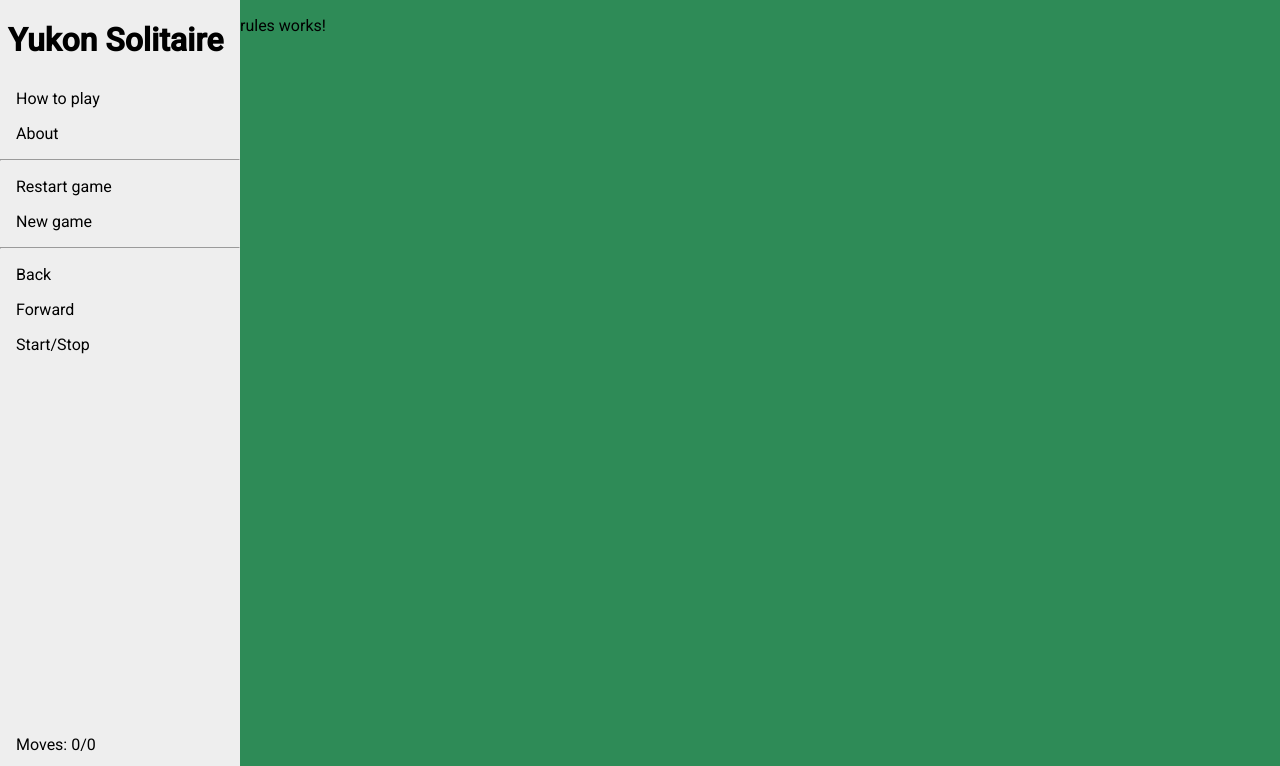
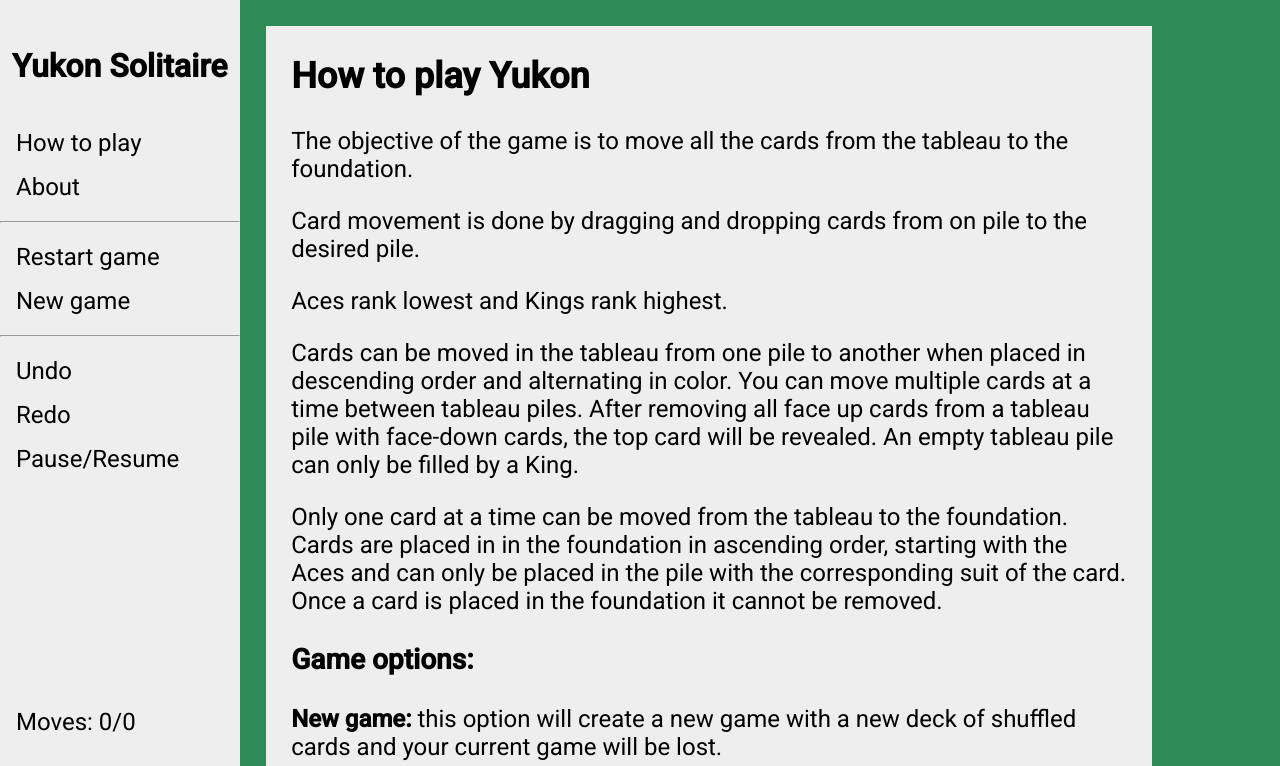
Before and after one commit to jabn1/YukonSolitaire, an Angular app: page /rules in a window 1280 px wide. Shown: the top 766 px of the page. Built offline with nearby package versions, Linux system fonts and the light colour scheme.

Commit message:
Added content to How to play and About pages, fixed an issue with the initial 00 time

```diff
--- a/src/app/about/about.component.css
+++ b/src/app/about/about.component.css
@@ -0,0 +1,14 @@
+.text {
+    background-color: #eeeeee;
+    font-size: 3vh;
+    font-family: Roboto, "Helvetica Neue", sans-serif;
+    justify-self: right;
+    position: absolute;
+    padding: 2%;
+    padding-top: 0;
+    margin: 2%;
+    margin-right: 10%;
+}
+p a {
+    text-decoration: none;
+}
--- a/src/app/about/about.component.html
+++ b/src/app/about/about.component.html
@@ -1 +1,15 @@
-<p>about works!</p>
+<div class="text">
+    <h2>About this aplication</h2>
+    <p>This application lets you play Yukon, a type of solitaire card game that
+        uses a standard deck of 52 French playing cards. This is an open source
+        project that was inspired by Pysol, an excellent desktop application for
+        playing solitaire card games. </p>
+
+    <p>
+        This application was developed using Angular 10 and Angular Material for the drag and drop features.
+    </p>
+
+    <p>
+        You can check out the source code in this <a href="https://github.com/jabn1/YukonSolitaire">GitHub repository</a>.
+    </p>
+</div>
--- a/src/app/menu/menu.component.css
+++ b/src/app/menu/menu.component.css
@@ -6,7 +6,7 @@
     justify-self: left;
     text-decoration: none;
     background-color: #eeeeee;
-    font-size: 2vh;
+    font-size: 3vh;
     font-family: Roboto, "Helvetica Neue", sans-serif;
 }
 ul {
--- a/src/app/menu/menu.component.html
+++ b/src/app/menu/menu.component.html
@@ -7,9 +7,9 @@
         <li><div (click)="this.tableService.restartGame()">Restart game</div></li>
         <li><div (click)="this.tableService.newGame()">New game</div></li>
         <hr>
-        <li><div (click)="this.tableService.goBack()">Back</div></li>
-        <li><div (click)="this.tableService.goForwards()">Forward</div></li>
-        <li><div (click)="this.tableService.startStop()">Start/Stop</div></li>
+        <li><div (click)="this.tableService.goBack()">Undo</div></li>
+        <li><div (click)="this.tableService.goForwards()">Redo</div></li>
+        <li><div (click)="this.tableService.startStop()">Pause/Resume</div></li>
 
 
         <div class="info">
--- a/src/app/rules/rules.component.css
+++ b/src/app/rules/rules.component.css
@@ -0,0 +1,11 @@
+.text {
+    background-color: #eeeeee;
+    font-size: 3vh;
+    font-family: Roboto, "Helvetica Neue", sans-serif;
+    justify-self: right;
+    position: absolute;
+    padding: 2%;
+    padding-top: 0;
+    margin: 2%;
+    margin-right: 10%;
+}
--- a/src/app/rules/rules.component.html
+++ b/src/app/rules/rules.component.html
@@ -1 +1,46 @@
-<p>rules works!</p>
+<div class="text">
+    <h2>How to play Yukon</h2>
+
+    <p>The objective of the game is to move all the cards from the tableau to the foundation.</p>
+
+    <p>Card movement is done by dragging and dropping cards from on pile to the desired pile.</p>
+
+    <p>Aces rank lowest and Kings rank highest.</p>
+
+    <p>Cards can be moved in the tableau from one pile to another when placed in descending order
+        and alternating in color. You can move multiple cards at a time between tableau piles.
+        After removing all face up cards from a tableau pile with face-down cards, the top card
+        will be revealed. An empty tableau pile can only be filled by a King.
+    </p>
+
+    <p>
+        Only one card at a time can be moved from the tableau to the foundation.
+        Cards are placed in in the foundation in ascending order, starting with the Aces and can
+        only be placed in the pile with the corresponding suit of the card. Once a card is placed in
+        the foundation it cannot be removed.
+    </p>
+    <h3>Game options:</h3>
+
+    <p><strong>New game:</strong>  this option will create a new game with a new deck of shuffled cards and your current game will be lost.
+    </p>
+
+    <p> Restart game: this option will position the cards as they were initially dealt in the tableau at the start of the game and your current progress will be lost. This will reset the move count and timer to zero.
+    </p>
+
+    <p> <strong>Undo:</strong>  this option will undo the last move you made.</p>
+
+    <p> <strong>Redo:</strong> this option will revert the last undo action you made.</p>
+
+    <p> <strong>Pause/Resume:</strong> this option will pause the game if it is running; pausing the game causes the timer to stop while the game is paused, and the foundation and tableau will be hidden.
+        <br>If the game is paused this option will resume the game; the cards will become visible and the timer will continue. While the game is paused the undo and redo buttons will have no effect.
+    </p>
+    <h3>Information:</h3>
+    <p> <strong>Moves:</strong>  this shows a counter that displays how many moves you have made in your current game. The first number is the moves in your current path and the second number is the total number of moves.
+        <br>Note: using the undo and redo buttons will count as a move in the total number of moves; but using undo and redo will subtract and add moves to the number of moves of your current path.
+    </p>
+
+    <p><strong>Time:</strong> this displays a timer showing the total elapsed time of your current game.</p>
+
+
+
+</div>
--- a/src/app/table.service.ts
+++ b/src/app/table.service.ts
@@ -105,9 +105,9 @@ export class TableService {
   }
 
   resetTimeCount():void{
-    this.currentTime.hours = '0';
-    this.currentTime.minutes = '0';
-    this.currentTime.seconds = '0';
+    this.currentTime.hours = '00';
+    this.currentTime.minutes = '00';
+    this.currentTime.seconds = '00';
 
     this.moveCount = 0;
     this.moveTotalCount = 0;
@@ -182,7 +182,7 @@ export class TableService {
       }
     });
 
-    this.currentTime = {hours:'0',minutes:'0',seconds:'0'};
+    this.currentTime = {hours:'00',minutes:'00',seconds:'00'};
 
     this.onResize();
     this.newGame();
```
Also changed, not shown: 1 other file (tests, documents, lock files or other folders).
